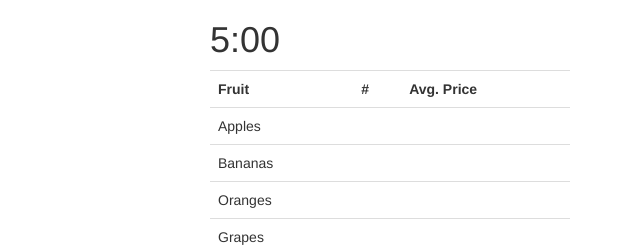
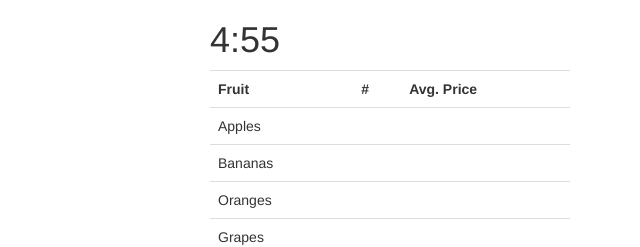
Before and after one commit to HenryHall/FruitProject, a plain HTML site: page index.html in a window 1280 px wide. Shown: the top 247 px of the page, 640-1280 px from the left. Drawn offline with nearby package versions, Linux system fonts and the light colour scheme.

Commit message:
timer is now functional

```diff
--- a/index.html
+++ b/index.html
@@ -55,9 +55,7 @@
         </div>
         <div class="col-md-4">
           <div id="info">
-            <div id='timer'>
-              <h1>5:00</h1>
-            </div>
+            <h1 id='timer'>5:00</h1>
 
             <table id="user-inventory" class="table table-responsive">
               <tr>
--- a/script.js
+++ b/script.js
@@ -15,17 +15,25 @@ var venderObject = {
   grapes: 4.5
 }
 
+var secondsElapsed = 0;
+
+function updateClock() {
+  secondsElapsed++;
+  document.getElementById('timer').innerHTML = Math.floor((300 - secondsElapsed)/60) + ":" + (30000 - secondsElapsed)%60
+}
 
 
 $(document).ready(function() {
   var time = function() {
     setTimeout(function() {
       time();
+      updateClock();
       console.log('Time!');
-    }, 3000);
+    }, 1000);
   };
 
   time();
+
 
   $('#oranges').click(function(){
     console.log('This works!');
```
